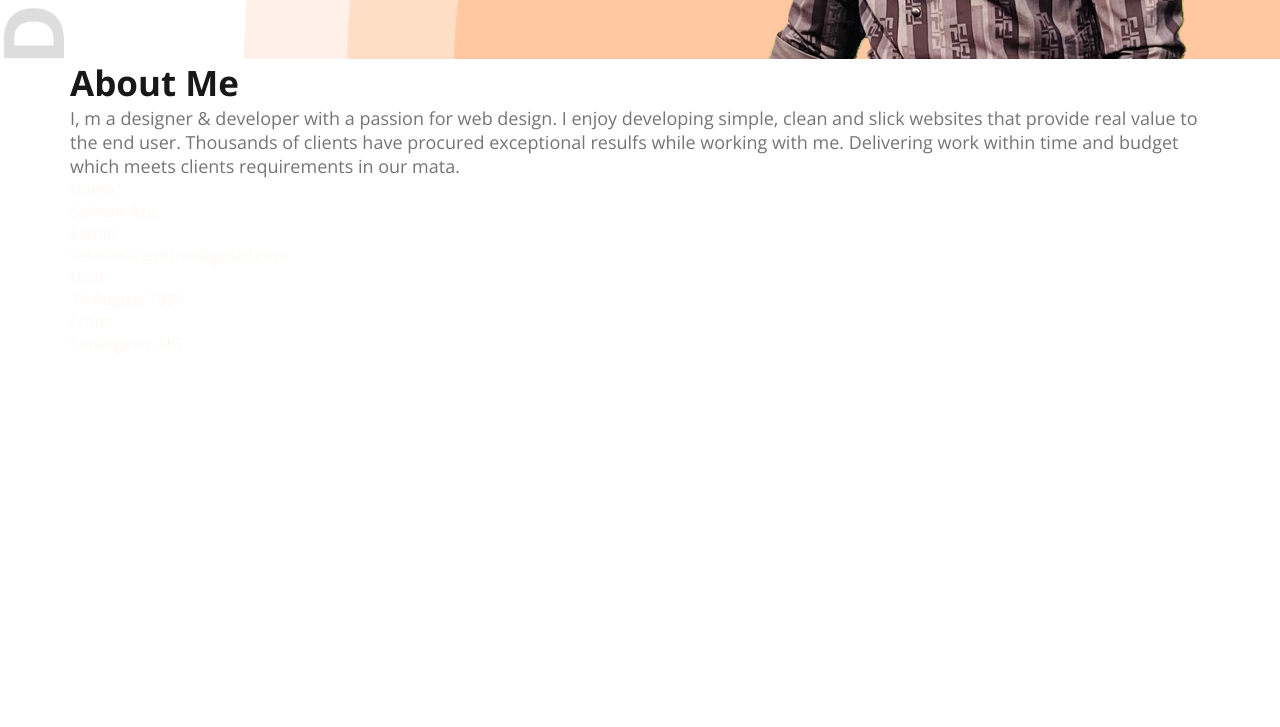
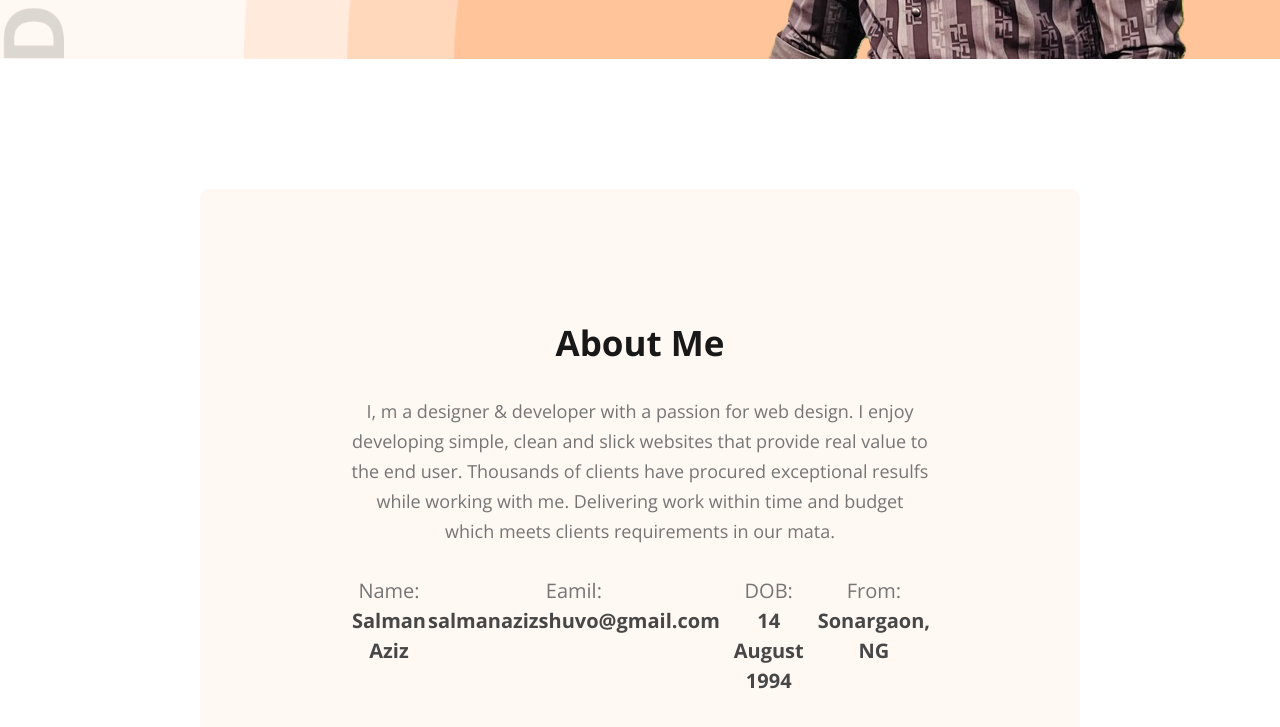
Before and after one commit to IamSAShuvo/milestone1-module6-developer-portfolio, a plain HTML site: page index.html in a window 1280 px wide. Shown: the part 615-1342 px from the top of the page. Before the commit the page ends 969 px from the top, so only its background shows below. Drawn offline with nearby package versions, Linux system fonts and the light colour scheme.

Commit message:
complited up to about section

```diff
--- a/index.html
+++ b/index.html
@@ -62,20 +62,20 @@
         </p>
         <div class="about-items">
           <div class="about-item">
-            <p>Name:</p>
-            <p>Salman Aziz</p>
+            <p class="item-title">Name:</p>
+            <p class="item-description">Salman Aziz</p>
           </div>
           <div class="about-item">
-            <p>Eamil:</p>
-            <p>salmanazizshuvo@gmail.com</p>
+            <p class="item-title">Eamil:</p>
+            <p class="item-description">salmanazizshuvo@gmail.com</p>
           </div>
           <div class="about-item">
-            <p>DOB:</p>
-            <p>14 August 1994</p>
+            <p class="item-title">DOB:</p>
+            <p class="item-description">14 August 1994</p>
           </div>
           <div class="about-item">
-            <p>From:</p>
-            <p>Sonargaon, NG</p>
+            <p class="item-title">From:</p>
+            <p class="item-description">Sonargaon, NG</p>
           </div>
         </div>
       </section>
--- a/style/main.css
+++ b/style/main.css
@@ -15,7 +15,7 @@
 
 /* shared style */
 .bg-color {
-  color: #fff8f3;
+  background-color: #fff8f3;
 }
 .text-primary-color {
   color: #fd6e0a;
@@ -56,7 +56,7 @@
 
 nav {
   display: flex;
-  /* max-width: 1150px; */
+  /* max-width: 1140px; */
   margin: 30px 200px;
   justify-content: space-between;
   align-items: center;
@@ -128,9 +128,21 @@ nav .nav-menu {
 /* About Section */
 
 main {
-  max-width: 1140px;
-  margin: 0 auto;
+  /* max-width: 1140px; */
+  /* margin: 0 auto; */
 }
+
+.about {
+  border-radius: 10px;
+  padding: 130px 150px;
+  margin: 130px 200px 0px;
+  display: flex;
+  flex-direction: column;
+  gap: 30px;
+  text-align: center;
+  /* align-items: center; */
+}
+
 .about-title {
   font-weight: bold;
   font-size: 35px;
@@ -140,4 +152,23 @@ main {
 .about-description {
   color: #757575;
   font-size: 18px;
+  text-align: center;
+  line-height: 30px;
 }
+
+.about-items {
+  display: flex;
+  justify-content: space-around;
+  line-height: 30px;
+}
+
+.item-title {
+  color: #757575;
+  font-size: 20px;
+}
+
+.item-description {
+  color: #474747;
+  font-weight: bold;
+  font-size: 20px;
+}
```
